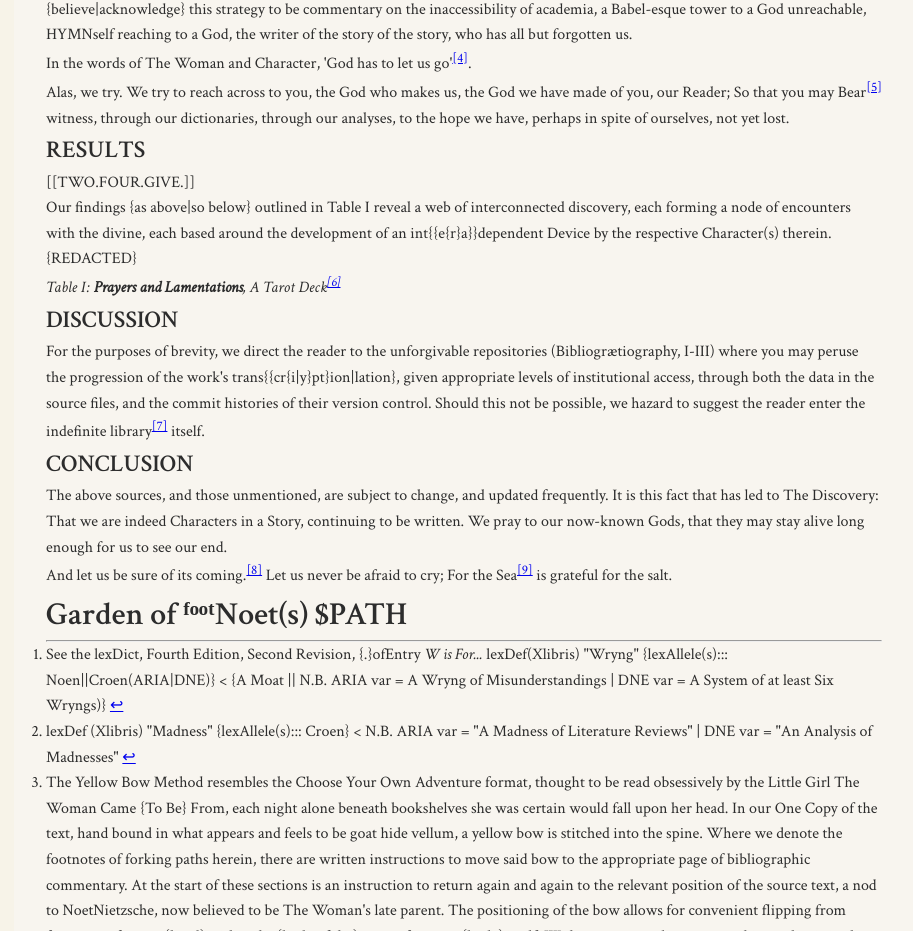
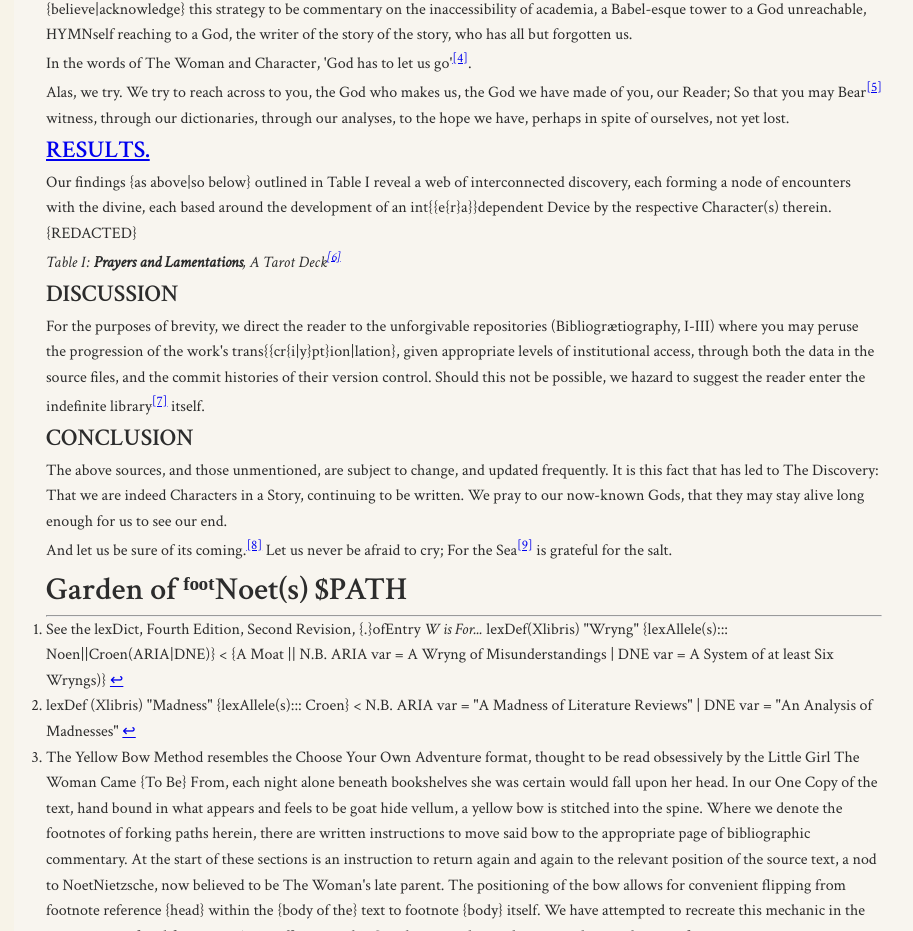
Before and after one commit to CR-ux/notborges, an Eleventy site: page intranet/papers/The Children's Gospel Music Songbook-- In Modern Context..md in a window 1280 px wide. Shown: the part 1171-2102 px from the top of the page, without its empty margins (176-1089 px from the left). Built offline with nearby package versions, Linux system fonts and the light colour scheme; Eleventy itself is replaced by a stand-in of ours; files that its build step writes are made by us from their sources; a web font is replaced by a local one.

Commit message:
results.

```diff
--- a/intranet/papers/The Children's Gospel Music Songbook-- In Modern Context..md
+++ b/intranet/papers/The Children's Gospel Music Songbook-- In Modern Context..md
@@ -28,11 +28,7 @@ Alas, we try. We try to reach across to you, the God who makes us, the God we ha
 So that you may Bear[^fo] witness, through our dictionaries, through our analyses, to the hope we have, perhaps in spite of ourselves, not yet lost.
 
 
-## RESULTS
-
-
-
-[[TWO.FOUR.GIVE.]]
+## [RESULTS.](https://publish.obsidian.md/thechildrensgospelmusicsongbook/TWO.FOUR.GIVE.)
 
 
 
```
